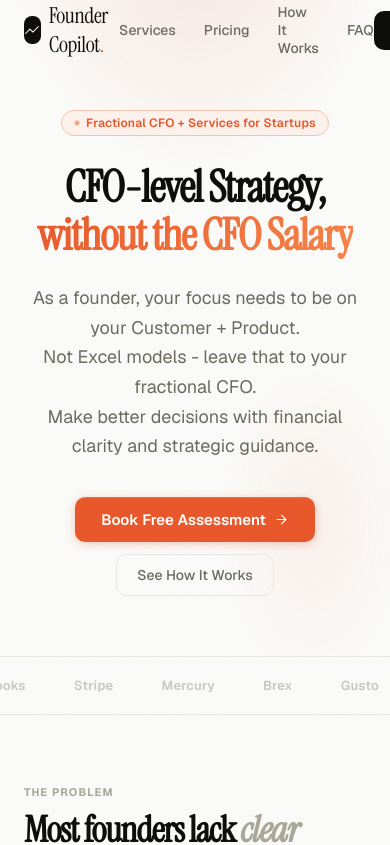
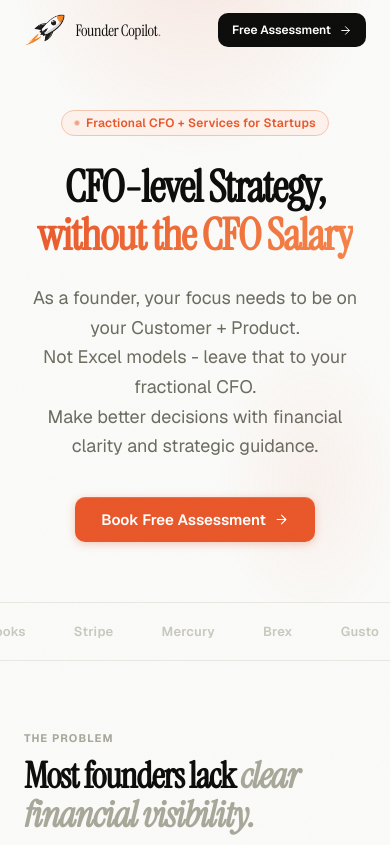
Before and after one commit to harsh-m8/founder-copilot, a React (Vite) app: page / in a window 390 px wide. Shown: the top 845 px of the page. Built offline with nearby package versions, Linux system fonts and the light colour scheme.

Commit message:
Added logo image and favicon, updated header to make it mobile-friendly.

```diff
--- a/index.html
+++ b/index.html
@@ -2,7 +2,7 @@
 <html lang="en">
   <head>
     <meta charset="UTF-8" />
-    <link rel="icon" type="image/svg+xml" href="/vite.svg" />
+    <link rel="icon" type="image/png" href="/logo.png" />
     <meta name="viewport" content="width=device-width, initial-scale=1.0" />
     <title>Fractional CFO for Founders</title>
   </head>
--- a/src/App.jsx
+++ b/src/App.jsx
@@ -238,6 +238,33 @@ const CSS = `
   @keyframes marquee {
     from { transform: translateX(0); }
     to   { transform: translateX(-50%); }
+  }
+
+  .desktop-only-btn { display: inline-flex; }
+  .mobile-label { display: none; }
+  .desktop-label { display: inline; }
+
+  @media (max-width: 768px) {
+    .desktop-only-btn { display: none !important; }
+    .mobile-label { display: inline; }
+    .desktop-label { display: none; }
+
+    .btn-primary {
+      font-size: 12px !important;
+      padding: 9px 14px !important;
+    }
+
+    .btn-ghost {
+      display: none !important;
+    }
+
+    .logo-text {
+      font-size: 16px !important;
+    }
+
+    .desktop-nav {
+      display: none !important;
+    }
   }
 
   ::-webkit-scrollbar { width: 6px; }
@@ -685,16 +712,14 @@ function Navbar() {
         height: "60px",
       }}>
         {/* Logo */}
-        <a href="#" style={{ textDecoration: "none", display: "flex", alignItems: "center", gap: "8px" }}>
-          <div style={{
-            width: 28, height: 28, borderRadius: "8px",
-            background: "#0D0D0B",
-            display: "flex", alignItems: "center", justifyContent: "center",
-          }}>
-            <Ico path={P.trend} size={14} color="white" />
-          </div>
-          <span className="logo-text">Founder Copilot<span className="logo-dot">.</span></span>
-        </a>
+        <a href="#" style={{ textDecoration: "none", display: "flex", alignItems: "center", gap: "10px" }}>
+  <img
+    src="/logo.png"
+    alt="Founder Copilot"
+    style={{ height: "32px", width: "auto", display: "block" }}
+  />
+  <span className="logo-text">Founder Copilot<span className="logo-dot">.</span></span>
+</a>
 
         {/* Desktop nav */}
         <div style={{ display: "flex", gap: "28px", alignItems: "center" }} className="desktop-nav">
@@ -710,10 +735,13 @@ function Navbar() {
         </div>
 
         <div style={{ display: "flex", gap: "8px", alignItems: "center" }}>
-          <a href="#audit" className="btn-primary" style={{ fontSize: "13px" }}>
-            Book Free Assessment <Ico path={P.arrow} size={13} color="white" />
-          </a>
-        </div>
+
+  <a href="#audit" className="btn-primary" style={{ fontSize: "13px", whiteSpace: "nowrap" }}>
+    <span className="desktop-label">Book Free Assessment</span>
+    <span className="mobile-label">Free Assessment</span>
+    <Ico path={P.arrow} size={13} color="white" />
+  </a>
+</div>
       </div>
     </nav>
   );
```
Also changed, not shown: public/logo.png (added).
